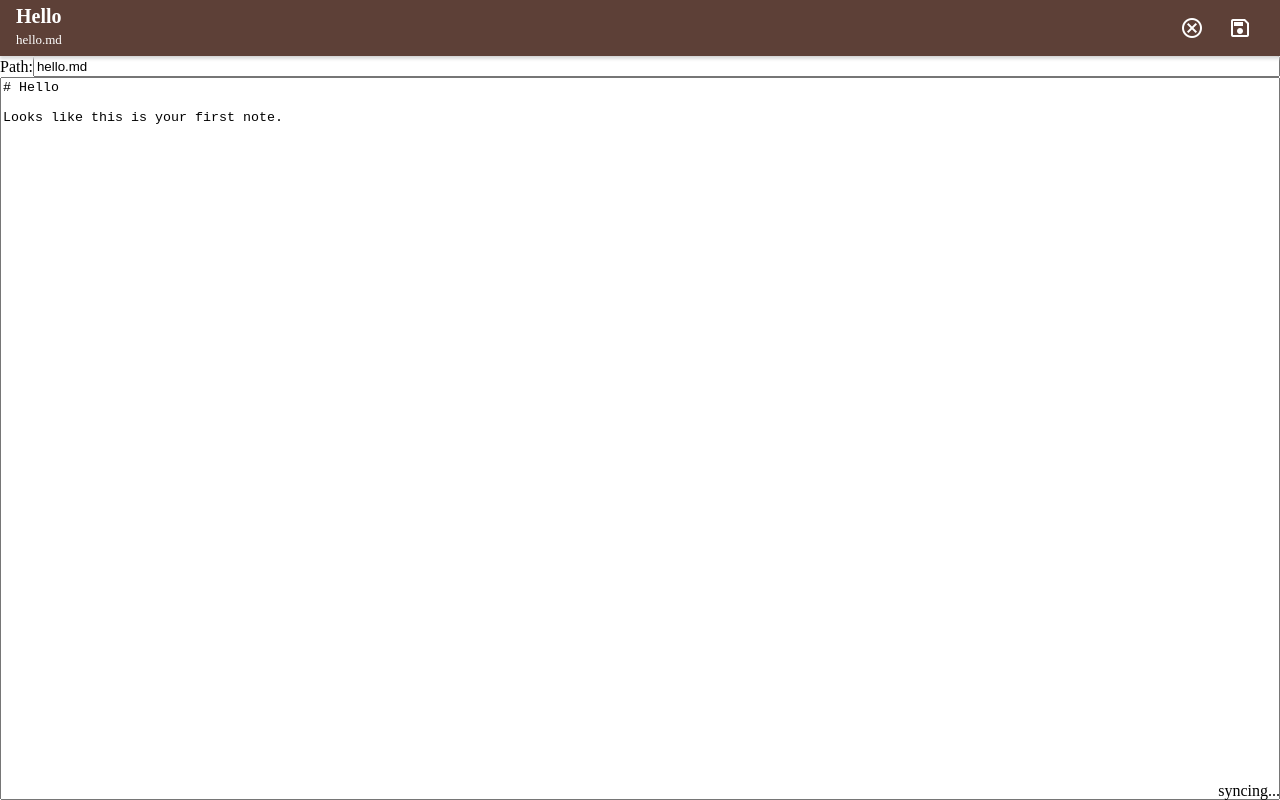
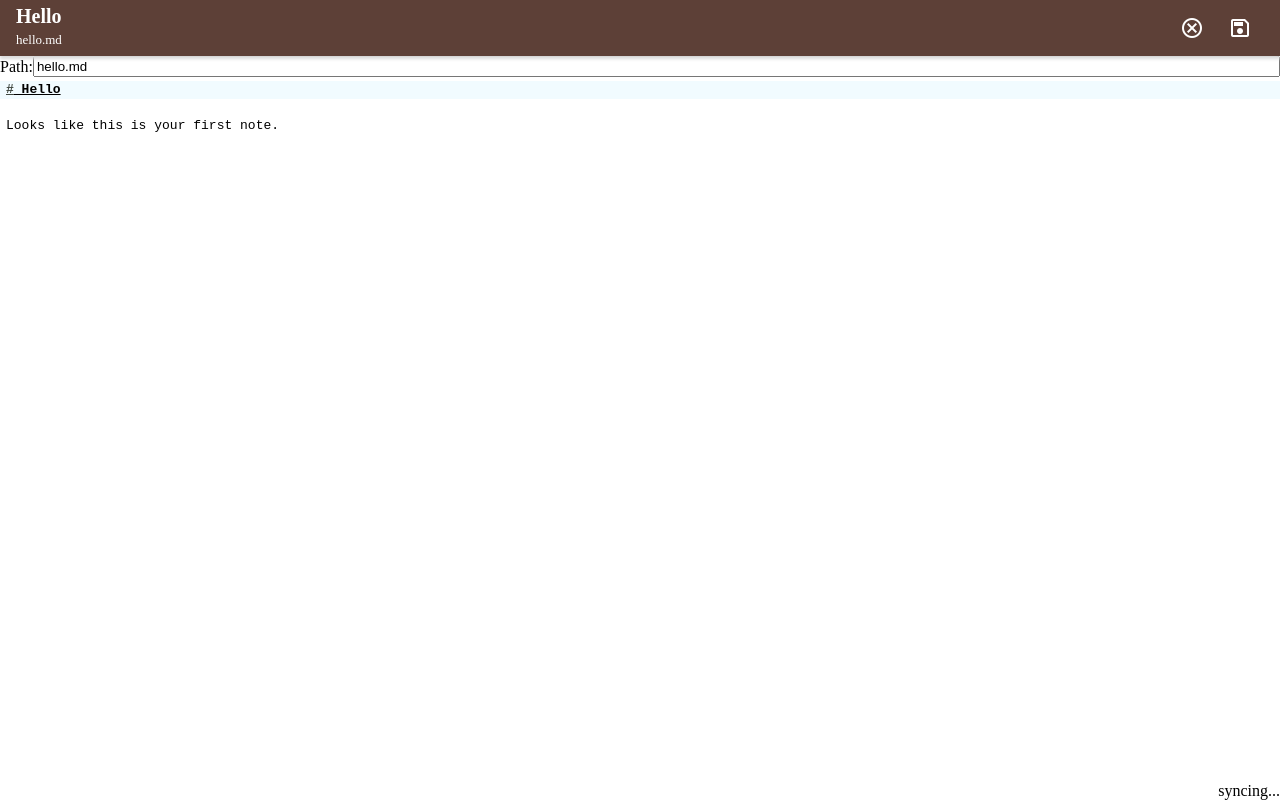
Before and after one commit to frigus02/notes-pwa, a Preact app: page / in a window 1280 px wide. Both pictures are taken after a click on the button "edit". Built offline with nearby package versions, Linux system fonts and the light colour scheme.

Commit message:
Use code mirror editor with markdown support and link completions

```diff
--- a/package.json
+++ b/package.json
@@ -1,7 +1,9 @@
 {
   "private": true,
   "dependencies": {
+    "@codemirror/lang-markdown": "6.4.0",
     "@preact/signals": "^2.3.1",
+    "codemirror": "6.0.2",
     "marked": "16.3.0",
     "preact": "10.26.9",
     "reconcile-text": "0.5.0"
--- a/src/elements/edit-note.tsx
+++ b/src/elements/edit-note.tsx
@@ -4,6 +4,7 @@ import { sync } from "./utils/sync.js";
 import { Toolbar } from "./toolbar.js";
 import { type UiNote } from "./utils/notes.js";
 import { IconButton } from "./icon-button.js";
+import { Editor } from "./editor.js";
 
 export interface Props {
     note: UiNote;
@@ -53,11 +54,7 @@ export function EditNote({ note, onView }: Props) {
                 <label>
                     Path: <input name="path" defaultValue={note.path} />
                 </label>
-                <textarea
-                    aria-label="Note content"
-                    name="body"
-                    defaultValue={note.body}
-                ></textarea>
+                <Editor name="body" defaultValue={note.body} />
             </div>
         </form>
     );
--- /dev/null
+++ b/src/elements/editor.tsx
@@ -0,0 +1,83 @@
+import { minimalSetup } from "codemirror";
+import {
+    autocompletion,
+    completionKeymap,
+    type CompletionContext,
+    type CompletionResult,
+} from "@codemirror/autocomplete";
+import { bracketMatching } from "@codemirror/language";
+import { markdown } from "@codemirror/lang-markdown";
+import {
+    EditorView,
+    dropCursor,
+    keymap,
+    highlightActiveLine,
+} from "@codemirror/view";
+import { useCallback, useRef } from "preact/hooks";
+import { notes } from "./utils/notes";
+
+export interface Props {
+    name: string;
+    defaultValue: string;
+}
+
+export function Editor({ name, defaultValue }: Props) {
+    const input = useRef<HTMLInputElement>(null);
+    const setupEditor = useCallback((container: HTMLDivElement | null) => {
+        if (container === null) return;
+
+        const markdownExt = markdown();
+        const editor = new EditorView({
+            doc: defaultValue,
+            extensions: [
+                minimalSetup,
+                autocompletion(),
+                dropCursor(),
+                bracketMatching(),
+                highlightActiveLine(),
+                keymap.of([...completionKeymap]),
+                markdownExt,
+                markdownExt.language.data.of({
+                    autocomplete: linkCompletions,
+                }),
+                EditorView.contentAttributes.of({
+                    "aria-label": "Note content",
+                }),
+                EditorView.updateListener.of((update) => {
+                    if (input.current && update.docChanged) {
+                        input.current.value = update.state.doc.toString();
+                    }
+                }),
+            ],
+            parent: container,
+        });
+
+        return () => {
+            editor.destroy();
+        };
+    }, []);
+
+    return (
+        <>
+            <div class="editor" ref={setupEditor} />
+            <input
+                type="hidden"
+                name={name}
+                defaultValue={defaultValue}
+                ref={input}
+            />
+        </>
+    );
+}
+
+function linkCompletions(context: CompletionContext): CompletionResult | null {
+    const match = context.matchBefore(/\[\w*/);
+    if (!match) return null;
+    if (match.to - match.from <= 1 && !context.explicit) return null;
+    return {
+        from: match.from,
+        options: notes.value.map((note) => ({
+            label: `[${note.title}](${encodeURI(note.path)})`,
+        })),
+    };
+}
--- a/src/elements/note.tsx
+++ b/src/elements/note.tsx
@@ -4,7 +4,7 @@ import { NotFound } from "./not-found.js";
 import { useState } from "preact/hooks";
 import { path, open } from "./utils/path.js";
 import { ViewNote } from "./view-note.js";
-import { EditNote } from "./edit-note.js";
+import { lazy } from "./utils/lazy.js";
 
 function getNote() {
     const p = path.value;
@@ -34,6 +34,8 @@ function getNote() {
     return undefined;
 }
 
+const EditNote = lazy(() => import("./edit-note.js").then((m) => m.EditNote));
+
 export function Note() {
     const note = getNote();
     if (!note) {
--- /dev/null
+++ b/src/elements/utils/lazy.ts
@@ -0,0 +1,32 @@
+import { h } from "preact";
+import { useState, useRef } from "preact/hooks";
+
+// Copy of lazy from preact-iso but without reliance on suspend.
+//
+// The preact-iso function results in an error:
+//
+//     Missing Suspense
+//
+// It's not clear to me how to resolve that. Since we don't really need a
+// fallback rendering in this case, returning null while loading seems fine.
+//
+// https://github.com/preactjs/preact-iso/blob/0c0a7fa8e8c8d77c083cc3545dfec547a46fca9f/src/lazy.js#L13
+export function lazy<T>(load: () => Promise<T>): T {
+    let p: Promise<void>;
+    let c: T;
+
+    const loadModule = async () => {
+        c = await load();
+    };
+
+    const LazyComponent = (props: any) => {
+        const [, update] = useState(0);
+        const r = useRef<Promise<void>>();
+        if (!p) p = loadModule();
+        if (c !== undefined) return h(c as any, props);
+        if (!r.current) r.current = p.then(() => update(1));
+        return null;
+    };
+
+    return LazyComponent as any;
+}
--- a/src/style.css
+++ b/src/style.css
@@ -181,10 +181,9 @@ body {
     flex: 1;
 }
 
-.note-edit textarea {
+.note-edit .editor {
     flex: 1;
-    resize: none;
-    box-sizing: border-box;
+    display: grid;
 }
 
 .note-markdown table {
```
Also changed, not shown: 1 other file (tests, documents, lock files or other folders).
